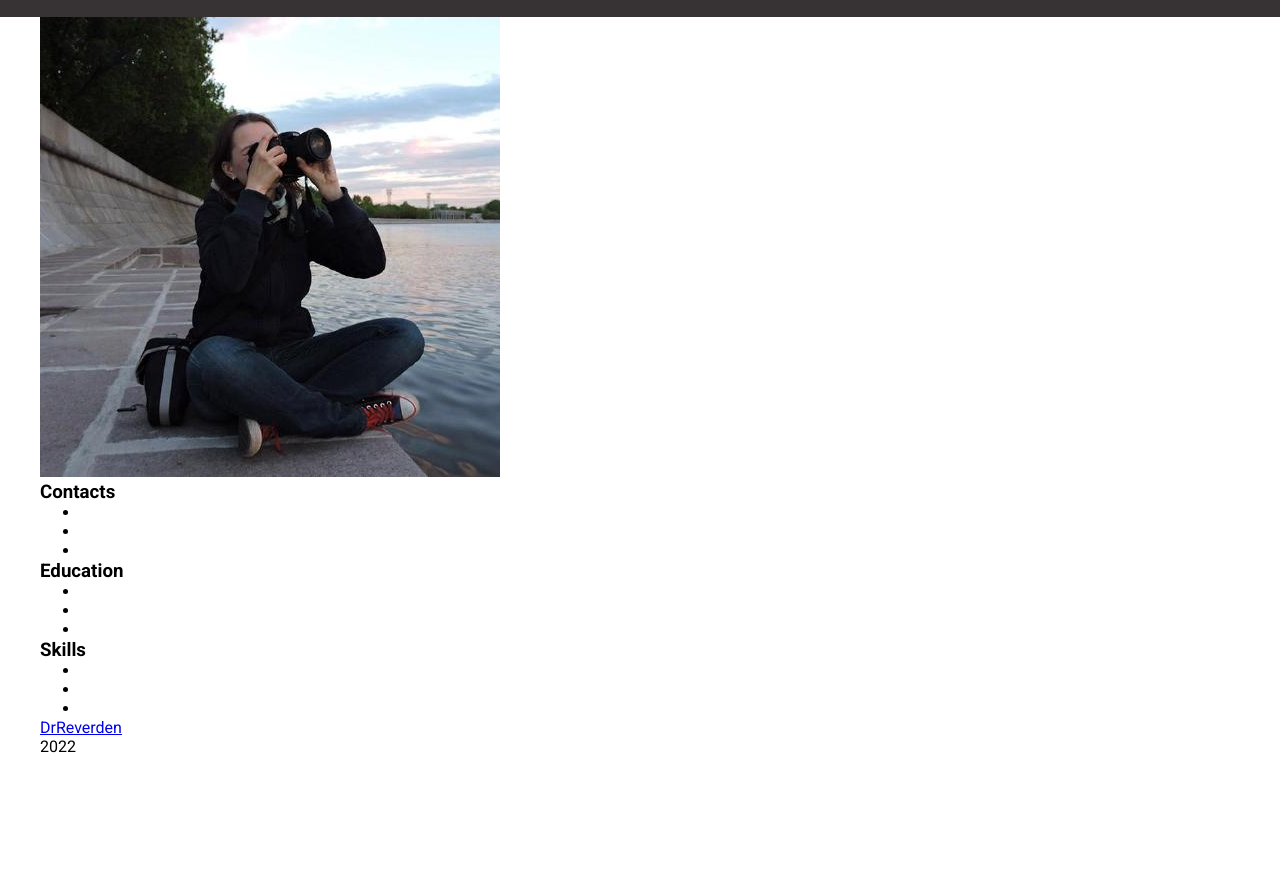
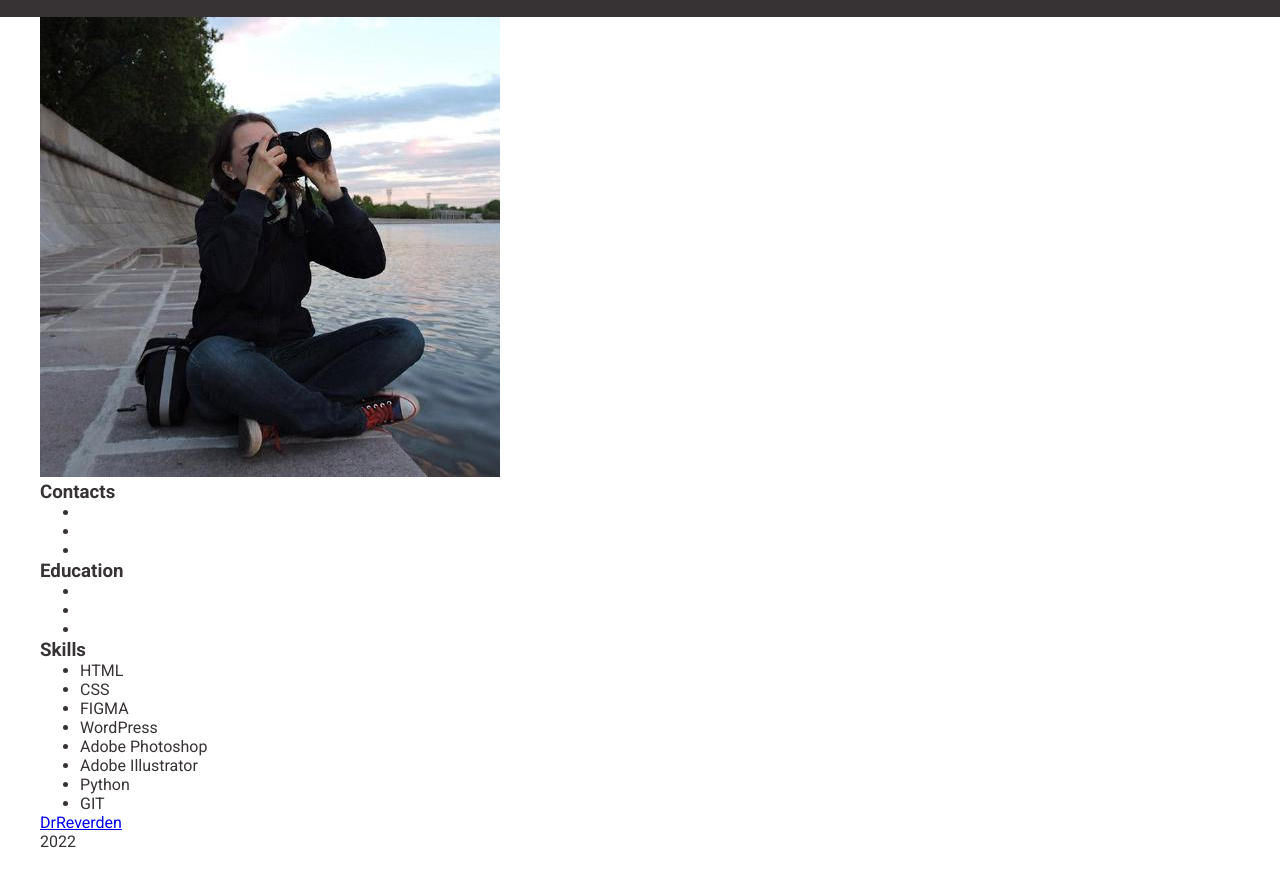
Before and after one commit to DrReverden/rsschool-cv, a plain HTML site: page index.html in a window 1280 px wide. Shown: the part 83-953 px from the top of the page. Before the commit the page ends 858 px from the top, so only its background shows below. Drawn offline with Linux system fonts and the light colour scheme.

Commit message:
feat: add skills

```diff
--- a/css/style.css
+++ b/css/style.css
@@ -8,6 +8,7 @@ body {
    flex-direction: column;
    justify-content: space-between;
    font-family: 'Roboto', sans-serif;
+   color: #373234;
    min-height: 100vh;
    padding: 0;
    margin: 0;
--- a/index.html
+++ b/index.html
@@ -47,9 +47,14 @@
                   <div class="left__col-section">
                      <h3 class="left__col-title">Skills</h3>
                      <ul class="left__col-list">
-                        <li class="left__col-item"></li>
-                        <li class="left__col-item"></li>
-                        <li class="left__col-item"></li>
+                        <li class="left__col-item">HTML</li>
+                        <li class="left__col-item">CSS</li>
+                        <li class="left__col-item">FIGMA</li>
+                        <li class="left__col-item">WordPress</li>
+                        <li class="left__col-item">Adobe Photoshop</li>
+                        <li class="left__col-item">Adobe Illustrator</li>
+                        <li class="left__col-item">Python</li>
+                        <li class="left__col-item">GIT</li>
                      </ul>
                   </div>
                </div>
```
